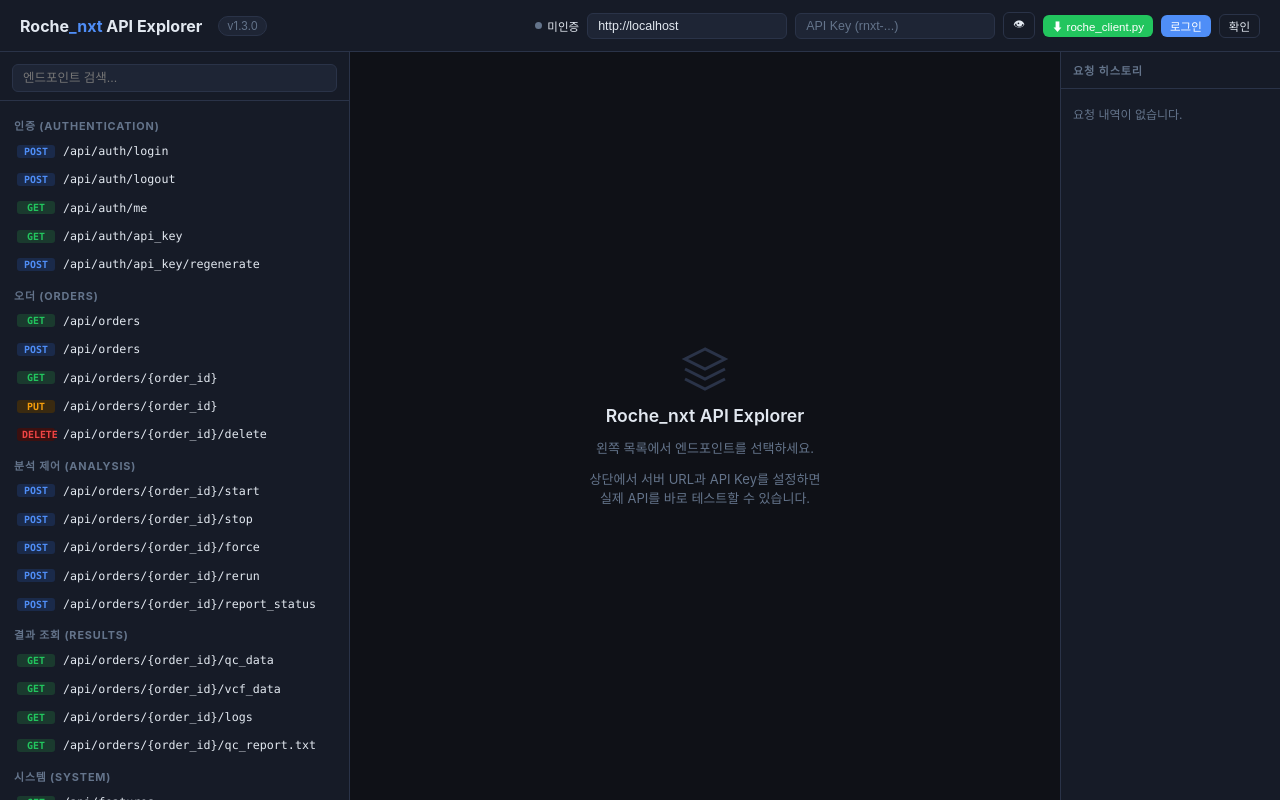
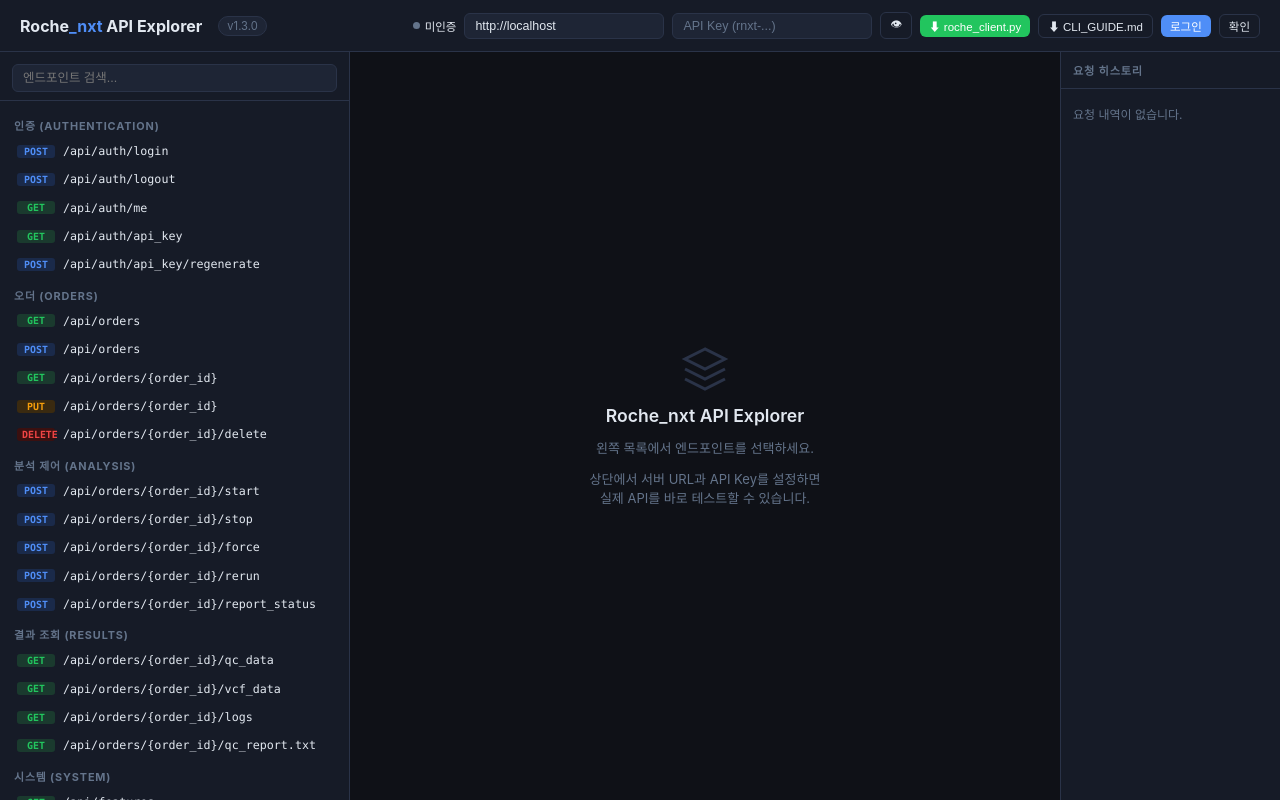
Before and after one commit to Xformyx/Roche_panel_analysis, a Flask app: page /developer in a window 1280 px wide. Run offline with Flask 3, Linux system fonts and the light colour scheme; parts of the project's set-up code (start-up, migrations or seed data) failed here and were passed over.

Commit message:
feat: add CLI_GUIDE.md download button to API Explorer
Co-authored-by: Cursor <cursoragent@cursor.com>

```diff
--- a/web_ui/templates/api_explorer.html
+++ b/web_ui/templates/api_explorer.html
@@ -185,6 +185,7 @@ body{background:var(--bg);color:var(--text);font-family:-apple-system,BlinkMacSy
     <input class="cfg-input" id="cfgKey" placeholder="API Key (rnxt-...)" style="width:200px" type="password" oninput="updateApiKey()">
     <button class="btn btn-ghost btn-sm" onclick="toggleKeyVisibility()">👁</button>
     <button class="btn btn-green btn-sm" onclick="window.location='/api/developer/download/roche_client'" title="Python CLI 클라이언트 다운로드">⬇ roche_client.py</button>
+    <button class="btn btn-ghost btn-sm" onclick="window.location='/api/developer/download/cli_guide'" title="CLI 사용 설명서 다운로드">⬇ CLI_GUIDE.md</button>
     <button class="btn btn-primary btn-sm" onclick="openLoginModal()">로그인</button>
     <button class="btn btn-ghost btn-sm" onclick="checkAuth()">확인</button>
   </div>
```
